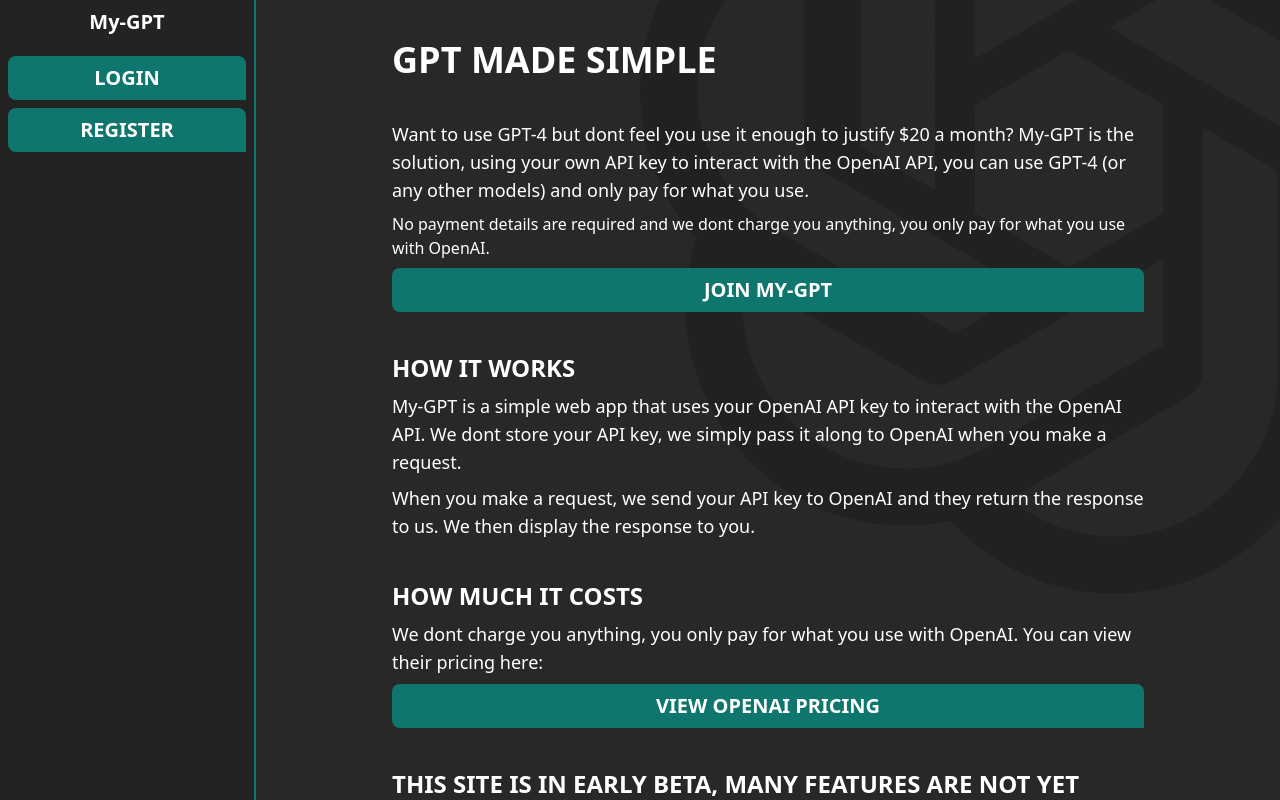
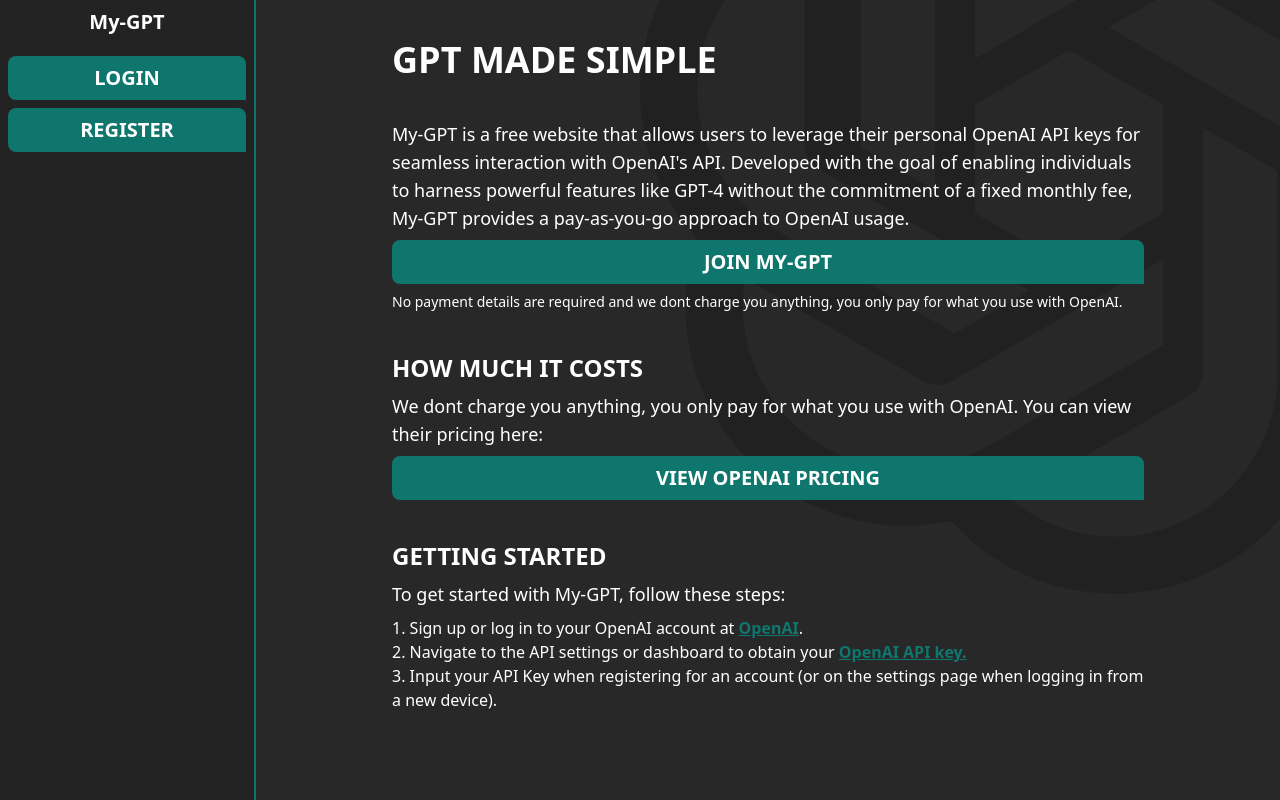
Before and after one commit to jongreen96/my-gpt, a React (Vite) app in the folder frontend/: page / in a window 1280 px wide. Shown: the top 800 px of the page. Built offline with nearby package versions, Linux system fonts and the light colour scheme; no server answers.

Commit message:
Updated Homepage placeholder

```diff
--- a/frontend/src/pages/Homepage.jsx
+++ b/frontend/src/pages/Homepage.jsx
@@ -7,14 +7,11 @@
 
 			<div className='flex flex-col gap-2'>
 				<p className='text-lg'>
-					Want to use GPT-4 but dont feel you use it enough to justify $20 a
-					month? My-GPT is the solution, using your own API key to interact with
-					the OpenAI API, you can use GPT-4 (or any other models) and only pay
-					for what you use.
-				</p>
-				<p>
-					No payment details are required and we dont charge you anything, you
-					only pay for what you use with OpenAI.
+					My-GPT is a free website that allows users to leverage their personal
+					OpenAI API keys for seamless interaction with OpenAI's API. Developed
+					with the goal of enabling individuals to harness powerful features
+					like GPT-4 without the commitment of a fixed monthly fee, My-GPT
+					provides a pay-as-you-go approach to OpenAI usage.
 				</p>
 				<Link
 					to='/register'
@@ -23,18 +20,9 @@
 				>
 					join my-gpt
 				</Link>
-			</div>
-
-			<div className='flex flex-col gap-2'>
-				<h2 className='text-2xl font-semibold uppercase'>how it works</h2>
-				<p className='text-lg'>
-					My-GPT is a simple web app that uses your OpenAI API key to interact
-					with the OpenAI API. We dont store your API key, we simply pass it
-					along to OpenAI when you make a request.
-				</p>
-				<p className='text-lg'>
-					When you make a request, we send your API key to OpenAI and they
-					return the response to us. We then display the response to you.
+				<p className='text-sm'>
+					No payment details are required and we dont charge you anything, you
+					only pay for what you use with OpenAI.
 				</p>
 			</div>
 
@@ -52,23 +40,39 @@
 			</div>
 
 			<div className='flex flex-col gap-2'>
-				<h2 className='text-2xl font-semibold uppercase'>
-					This site is in early beta, many features are not yet implemented
-				</h2>
+				<h2 className='text-2xl font-semibold uppercase'>Getting Started</h2>
 				<p className='text-lg'>
-					We are working hard to bring you the best experience possible, but
-					please be patient with us as we are still in early beta.
+					To get started with My-GPT, follow these steps:
 				</p>
-				<p className='text-lg'>We are working on many features, including:</p>
-				<ul className='list-inside list-disc'>
-					<li>Custom models (currently defaults to gpt-3.5-turbo)</li>
-					<li>Custom prompts (ability to use system messages)</li>
-				</ul>
-				<p>
-					Were currently taking feedback on what you want to see included,
-					please feel free to share what you would like to see:
-					jongreen1996@gmail.com
-				</p>
+				<ol className='list-inside list-decimal'>
+					<li>
+						Sign up or log in to your OpenAI account at{' '}
+						<a
+							href='https://platform.openai.com/'
+							target='_blank'
+							rel='noreferrer'
+							className='font-bold text-teal-700 underline hover:text-teal-800'
+						>
+							OpenAI
+						</a>
+						.
+					</li>
+					<li>
+						Navigate to the API settings or dashboard to obtain your{' '}
+						<a
+							href='https://platform.openai.com/account/api-keys'
+							target='_blank'
+							rel='noreferrer'
+							className='font-bold text-teal-700 underline hover:text-teal-800'
+						>
+							OpenAI API key.
+						</a>
+					</li>
+					<li>
+						Input your API Key when registering for an account (or on the
+						settings page when logging in from a new device).
+					</li>
+				</ol>
 			</div>
 		</main>
 	);
--- a/frontend/src/pages/Register.jsx
+++ b/frontend/src/pages/Register.jsx
@@ -18,7 +18,10 @@
 	const handleSubmit = (e) => {
 		e.preventDefault();
 
-		if (/^sk-[a-zA-Z0-9]{48}$/.test(form.apikey) === false) {
+		if (
+			form.apikey !== '' &&
+			/^sk-[a-zA-Z0-9]{48}$/.test(form.apikey) === false
+		) {
 			setErrorMessage('Invalid API Key');
 			return;
 		}
@@ -113,6 +116,7 @@
 							type='password'
 							name='apikey'
 							id='apikey'
+							placeholder='Optional at registration'
 							className='rounded-lg rounded-br-none border-2 border-teal-700 bg-light p-2 dark:bg-xdark'
 							value={form.apikey}
 							onChange={(e) => setForm({ ...form, apikey: e.target.value })}
```
Also changed, not shown: 5 other files (tests, documents, lock files or other folders).
